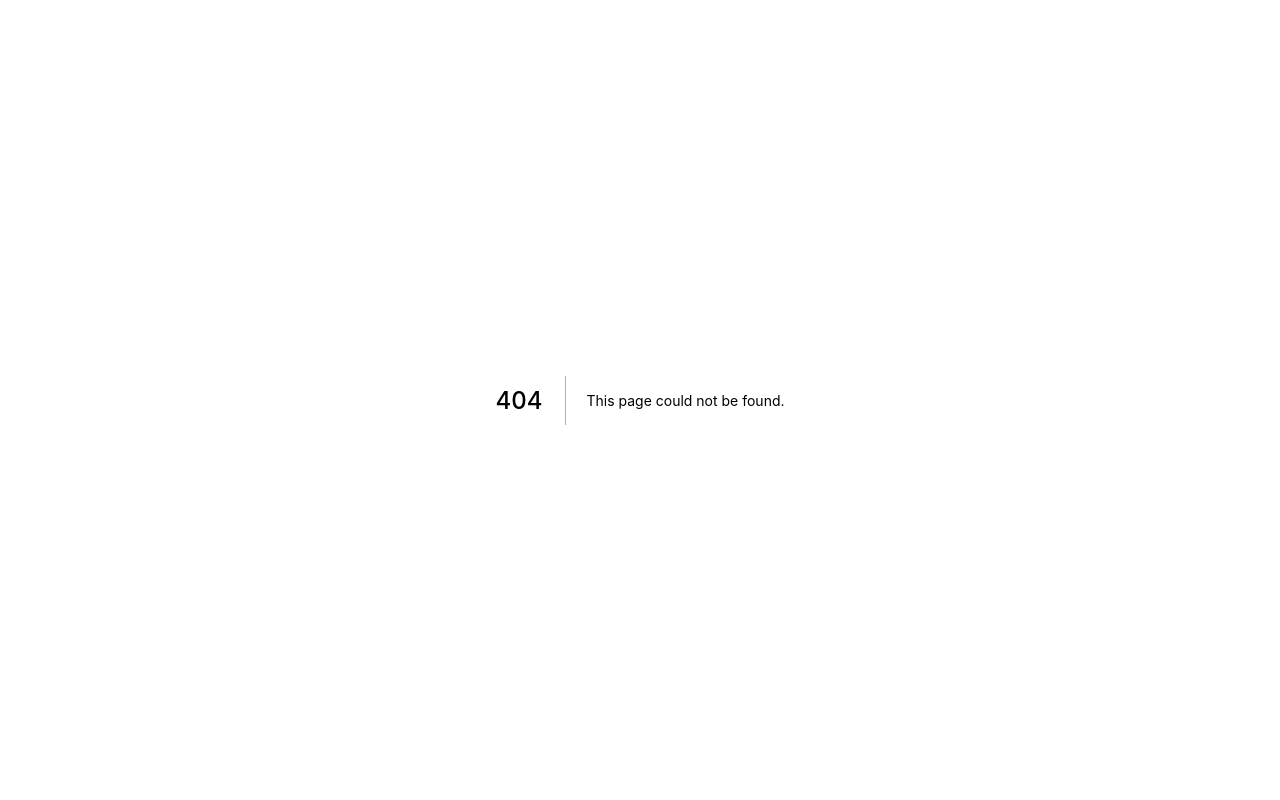
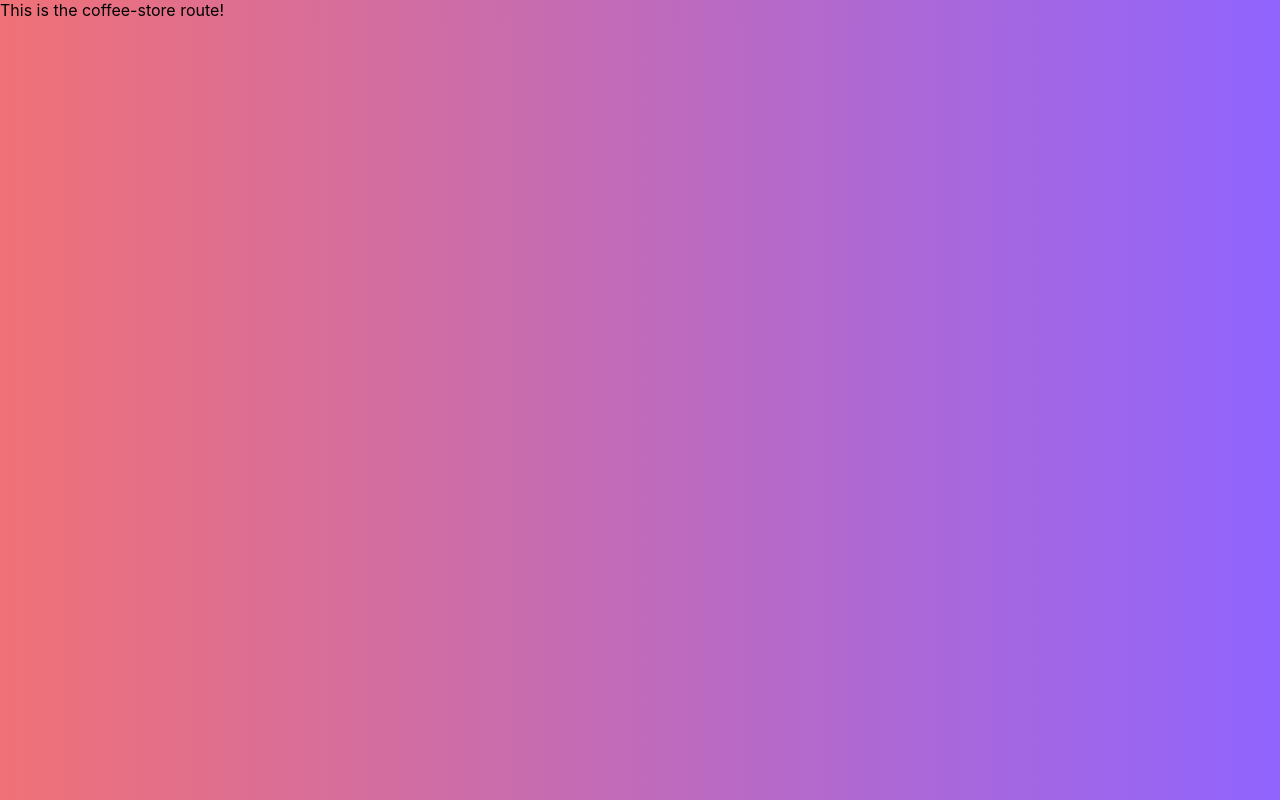
Before and after one commit to gustavoalves23/NextCoffee, a Next.js app: page /coffee-store in a window 1280 px wide. Before the commit this address had no page. Built offline with nearby package versions, Linux system fonts and the light colour scheme.

Commit message:
style: change background to linear gradient

```diff
--- /dev/null
+++ b/pages/coffee-store.jsx
@@ -0,0 +1,11 @@
+import React from 'react';
+
+function coffeeStore() {
+	return (
+		<div>
+      This is the coffee-store route!
+		</div>
+	);
+}
+
+export default coffeeStore;
--- a/styles/globals.css
+++ b/styles/globals.css
@@ -4,8 +4,8 @@ body {
   margin: 0;
   font-family: -apple-system, BlinkMacSystemFont, Segoe UI, Roboto, Oxygen,
     Ubuntu, Cantarell, Fira Sans, Droid Sans, Helvetica Neue, sans-serif;
-    /* background: linear-gradient(90deg, rgb(240, 113, 119), rgb(144, 100, 254)); */
-    background: linear-gradient( rgba(0, 0, 0, 0.2), rgba(0, 0, 0, 0.2) ), url(/static/background.jpg);
+    background: linear-gradient(90deg, rgb(240, 113, 119), rgb(144, 100, 254));
+    /* background: linear-gradient( rgba(0, 0, 0, 0.2), rgba(0, 0, 0, 0.2) ), url(/static/background.jpg); */
     background-size: cover;
 }
 
```
Also changed, not shown: pages/index.jsx (renamed from pages/index.tsx), public/static/background.jpg (deleted).
